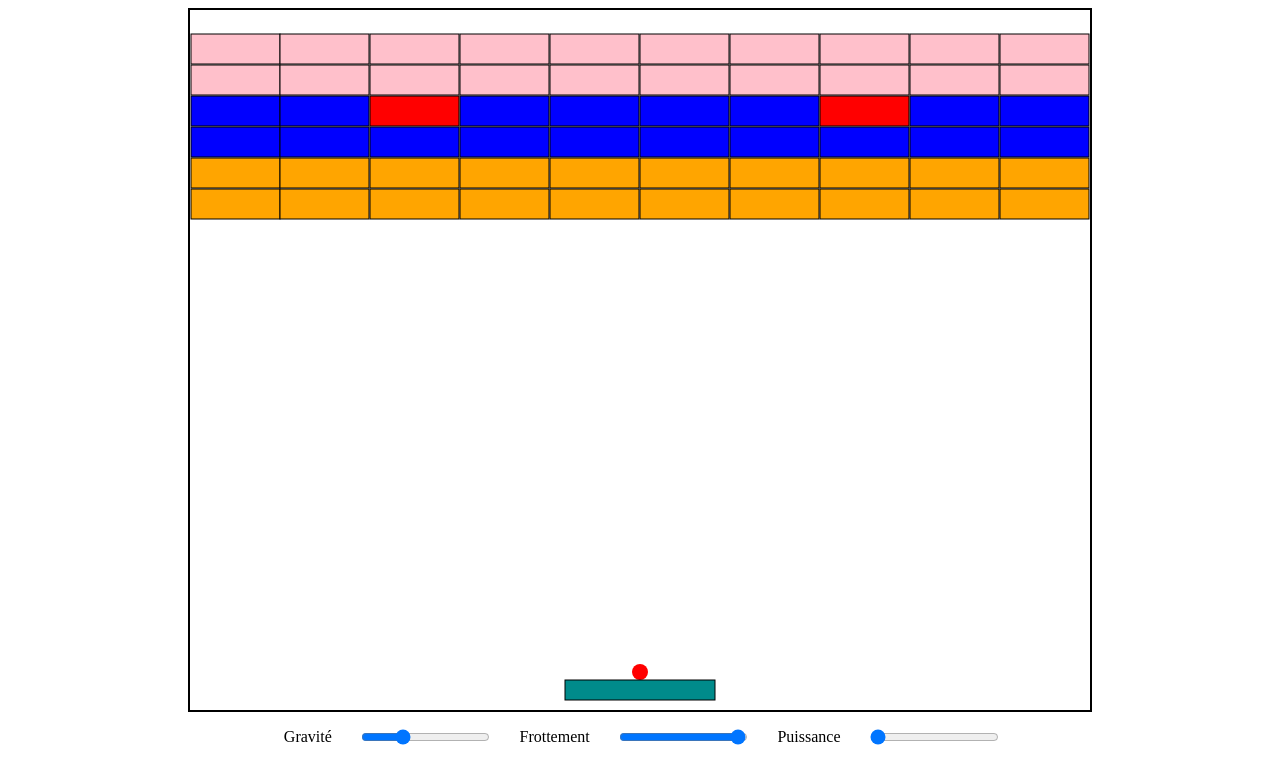
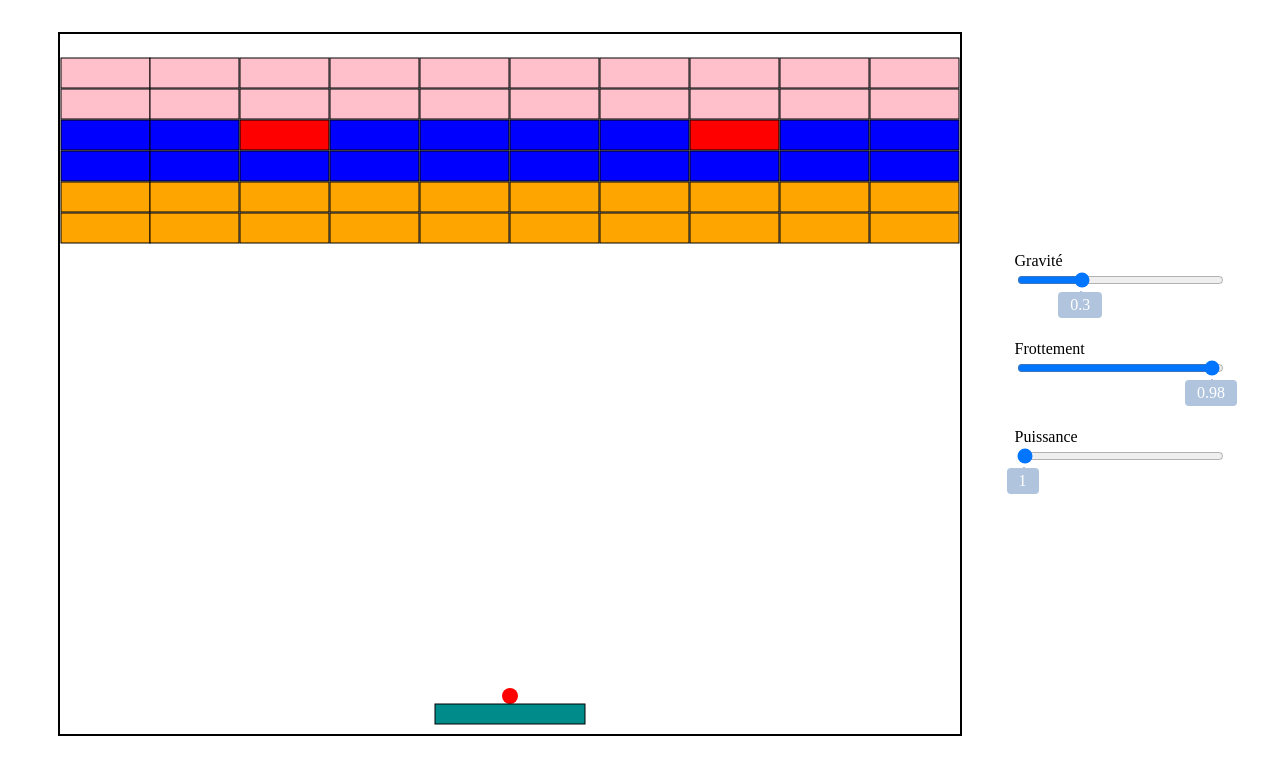
Before and after one commit to Robin-Louis-etu/cpa-projet-2021, a website with bundled scripts: page index.html in a window 1280 px wide. Built offline with nearby package versions, Linux system fonts and the light colour scheme.

Commit message:
css + js sliders

```diff
--- a/index.html
+++ b/index.html
@@ -4,19 +4,31 @@
     <meta charset="UTF-8">
     <meta http-equiv="X-UA-Compatible" content="IE=edge">
     <meta name="viewport" content="width=device-width, initial-scale=1.0">
+    <title>Brick Breaker</title>
     <link rel="stylesheet" href="/public/css/style.css">
-    <title>Brick Breaker</title>
     <script type="module" src="/src/index.js"></script>
+    <script src="https://ajax.googleapis.com/ajax/libs/jquery/3.6.0/jquery.min.js"></script>
 </head>
 <body>
-    <canvas id="main_window" width="900" height="700"></canvas>
-    <div class="sliders">
-        <label for="G">Gravité</label>
-        <input type="range" min="0" max="1" step="0.01" value="0.3" id="G">
-        <label for="F">Frottement</label>
-        <input type="range" min="0" max="1" step="0.01" value="0.98" id="F">
-        <label for="P">Puissance</label>
-        <input type="range" min="1" max="5" step="0.1" value="1" id="P">
+    <div id="main_div">
+        <canvas id="main_window" width="900" height="700"></canvas>
+        <div id="sliders">
+            <div class="range-wrap">
+                <label for="G">Gravité</label>
+                <input type="range" class="range" id="G" min="0" max="1" step="0.01" value="0.3">
+                <output class="bubble"></output>
+            </div>
+            <div class="range-wrap">
+                <label for="F">Frottement</label>
+                <input type="range" class="range" id="F" min="0" max="1" step="0.01" value="0.98">
+                <output class="bubble"></output>
+            </div>
+            <div class="range-wrap">
+                <label for="P">Puissance</label>
+                <input type="range" class="range" id="P" min="1" max="5" step="0.1" value="1">
+                <output class="bubble"></output>
+            </div>
+        </div>
     </div>
 </body>
 </html>
--- a/public/css/style.css
+++ b/public/css/style.css
@@ -1,5 +1,9 @@
 :root {
     --main_window-width: 900px;
+}
+
+#main_div {
+    display: flex;
 }
 
 #main_window {
@@ -9,13 +13,40 @@
     display: block;
 }
 
-.sliders {
+#sliders {
     margin: auto;
-    width: var(--main_window-width);
-    display: flex;
-    justify-content: center;
+    width: 100;
 }
 
-label, input {
-    margin: 1em;
+.range-wrap {
+    position: relative;
+    margin: 0 auto 3rem;
 }
+
+.range {
+    width: 100%;
+}
+
+.bubble {
+    background: lightsteelblue;
+    color: white;
+    padding: 4px 12px;
+    position: absolute;
+    border-radius: 4px;
+    left: 50%;
+    transform: translateX(-50%);
+}
+
+.bubble::after {
+    content: "";
+    position: absolute;
+    width: 2px;
+    height: 2px;
+    background: lightsteelblue;
+    top: -1px;
+    left: 50%;
+}
+
+body {
+    margin: 2rem;
+}
--- a/src/index.js
+++ b/src/index.js
@@ -59,6 +59,29 @@ document.addEventListener("mousedown", () => {
     mouseControl = !mouseControl;
 });
 
+
+// ------ SLIDERS VALUE DISPLAY ------
+const allRanges = document.querySelectorAll(".range-wrap");
+allRanges.forEach(wrap => {
+    const range = wrap.querySelector(".range");
+    const bubble = wrap.querySelector(".bubble");
+
+    range.addEventListener("input", () => {
+        setBubble(range, bubble);
+    });
+    setBubble(range, bubble);
+});
+
+function setBubble(range, bubble) {
+    const val = range.value;
+    const min = range.min ? range.min : 0;
+    const max = range.max ? range.max : 100;
+    const newVal = Number(((val - min) * 100) / (max - min));
+    bubble.innerHTML = val;
+    bubble.style.left = `calc(${newVal}% + (${8 - newVal * 0.15}px))`;
+}
+
+
 // ------------------------------
 
 game.start();
```
Also changed, not shown: src/game.js (line endings or trailing spaces).
